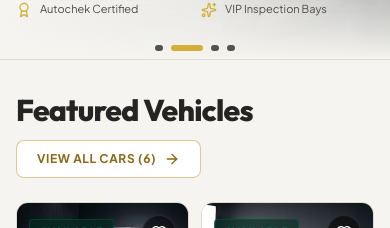
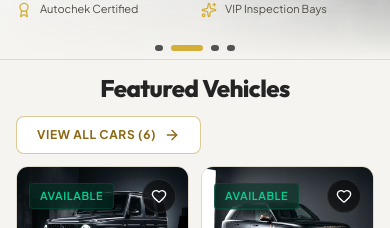
Before and after one commit to visibyltech/timberautos-dealership, a React (Vite) app: page / in a window 390 px wide. Shown: the part 346-574 px from the top of the page. Built offline with nearby package versions, Linux system fonts and the light colour scheme; no server answers.

Commit message:
Tighten featured vehicles spacing

```diff
--- a/src/components/home/FeaturedVehicles.tsx
+++ b/src/components/home/FeaturedVehicles.tsx
@@ -20,13 +20,13 @@ export const FeaturedVehicles: React.FC<FeaturedVehiclesProps> = ({
   const displayVehicles = vehicles.filter((v) => v.featured).slice(0, 4);
 
   return (
-    <section className="pt-8 pb-12 sm:pt-12 sm:pb-16 bg-[#F5F4F0] border-t border-[#DEDAD0]">
+    <section className="pt-3 pb-8 sm:pt-8 sm:pb-12 bg-[#F5F4F0] border-t border-[#DEDAD0]">
       <div className="max-w-7xl mx-auto px-4 sm:px-6 lg:px-8">
 
         {/* Section Header */}
-        <div className="flex flex-col md:flex-row md:items-end justify-between gap-3 mb-6 sm:mb-8">
+        <div className="flex flex-col md:flex-row md:items-end items-center justify-between gap-3 mb-3 sm:mb-6">
           <div className="max-w-xl">
-            <h2 className="text-3xl sm:text-4xl font-extrabold text-[#242424] tracking-tight font-heading">
+            <h2 className="text-2xl sm:text-4xl font-extrabold text-[#242424] tracking-tight font-heading">
               Featured Vehicles
             </h2>
           </div>
```
